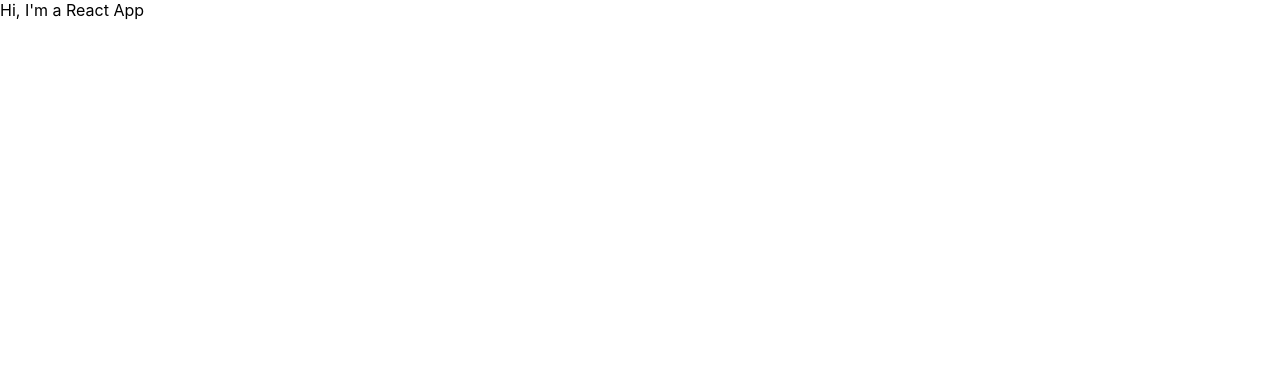
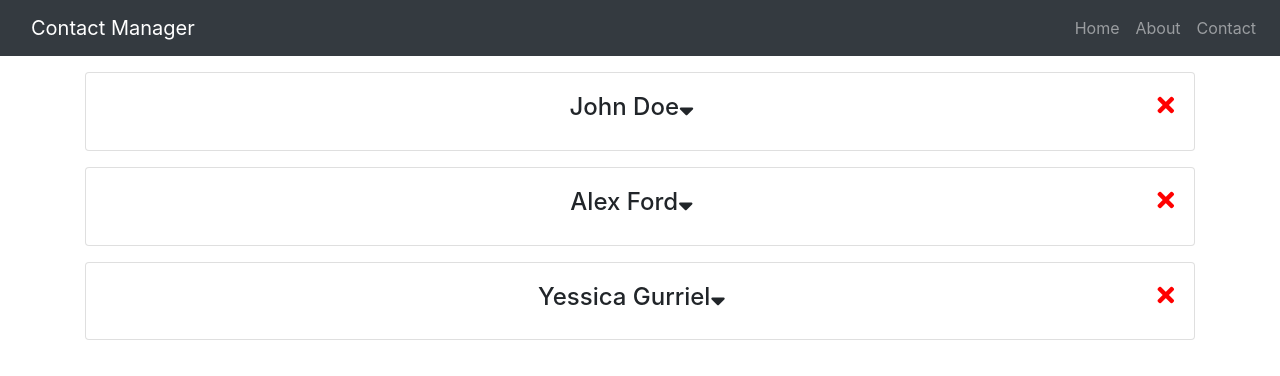
Before and after one commit to nichandy/static-s3-web-app, a React (Create React App) app: page / in a window 1280 px wide. Shown: the top 376 px of the page. Built offline with nearby package versions, Linux system fonts and the light colour scheme.

Commit message:
Adds up to redux chapter

```diff
--- a/public/index.html
+++ b/public/index.html
@@ -10,6 +10,7 @@
       content="Web site created using create-react-app"
     />
     <link rel="apple-touch-icon" href="%PUBLIC_URL%/logo192.png" />
+    <link rel="stylesheet" href="https://pro.fontawesome.com/releases/v5.10.0/css/all.css" integrity="sha384-AYmEC3Yw5cVb3ZcuHtOA93w35dYTsvhLPVnYs9eStHfGJvOvKxVfELGroGkvsg+p" crossorigin="anonymous"/>
     <!--
       manifest.json provides metadata used when your web app is installed on a
       user's mobile device or desktop. See https://developers.google.com/web/fundamentals/web-app-manifest/
--- a/src/App.js
+++ b/src/App.js
@@ -1,13 +1,36 @@
 import './App.css';
 import React, { Component } from 'react';
+import { BrowserRouter as Router, Route, Switch } from 'react-router-dom';
+import Contacts from './components/Contacts';
+import Header from './components/Header';
+import About from './components/pages/About';
+import NotFound from './components/pages/NotFound';
+
+import { Provider } from 'react-redux';
+import store from './store';
+
+import 'bootstrap/dist/css/bootstrap.min.css';
 
 function App() {
-  // return (
-  //   <div className="App">
-  //     <h1>Hi, I'm a React App!</h1>
-  //   </div>
-  // );
-  return React.createElement('div', 'h3', 'Hi, I\'m a React App');
+  return (
+    <Provider store={store}>
+      <Router>
+        <div className="App">
+          <Header branding="Contact Manager" />
+          <div className="container">
+            <Switch>
+              <Route exact path="/" component={Contacts} />
+              <Route exact path="/about" component={About} />
+              <Route component={NotFound} />
+            </Switch>
+          </div>
+        </div>
+      </Router>
+    </Provider>
+  );
 }
 
 export default App;
+
+// To get url params use {props.match.params.paramYouWant}
+// Redirect this.props.history.push('/');
--- /dev/null
+++ b/src/components/Contact.js
@@ -0,0 +1,50 @@
+import React, { Component } from 'react';
+import PropTypes from 'prop-types';
+
+
+class Contact extends Component {
+
+    state = {
+        showContactInfo: false
+    };
+
+    onShowClick = (e) => {
+        this.setState({ showContactInfo: !this.state.showContactInfo });
+    }
+
+    onDeleteClick = (e) => {
+        this.props.deleteClickHandler();
+    }
+
+    render() {
+        const { contact } = this.props;
+        const { showContactInfo } = this.state;
+
+        return (
+            <div className="card card-body mb-3">
+                <h4>{contact.name}
+                    <i
+                        onClick={this.onShowClick.bind(this, contact.name)} className="fas fa-sort-down" style={{ cursor: 'pointer' }}
+                    />
+                    <i
+                        className="fas fa-times"
+                        style={{ cursor: 'pointer', float: 'right', color: 'red' }}
+                        onClick={this.onDeleteClick}
+                    />
+                </h4>
+                {showContactInfo ? (
+                    <ul className="list-group">
+                        <li className="list-group-item">Email: {contact.email}</li>
+                        <li className="list-group-item">Phone: {contact.phone}</li>
+                    </ul>
+                ) : null}
+            </div>
+        )
+    }
+}
+
+Contact.propTypes = {
+    contact: PropTypes.object.isRequired,
+    deleteClickHandler: PropTypes.func.isRequired
+};
+export default Contact;
--- /dev/null
+++ b/src/components/Contacts.js
@@ -0,0 +1,52 @@
+import React, { Component } from 'react'
+import Contact from './Contact'
+
+class Contacts extends Component {
+  state = {
+    contacts: [
+      {
+        id: 1,
+        name: 'John Doe',
+        email: 'jdoe@gmail.com',
+        phone: '555-555-5555'
+      },
+      {
+        id: 2,
+        name: 'Alex Ford',
+        email: 'aford@gmail.com',
+        phone: '222-555-5555'
+      },
+      {
+        id: 3,
+        name: 'Yessica Gurriel',
+        email: 'ygurriel@gmail.com',
+        phone: '333-555-5555'
+      }
+    ]
+  };
+
+  deleteContact = (id) => {
+    const { contacts } = this.state;
+    const newContacts = contacts.filter(contact => contact.id !== id);
+    this.setState({
+      contacts: newContacts
+    });
+  }
+
+  render() {
+    const { contacts } = this.state;
+    return (
+      <React.Fragment>
+        {contacts.map(contact => (
+          <Contact
+            key={contact.id}
+            contact={contact}
+            deleteClickHandler={this.deleteContact.bind(this, contact.id)}
+          />
+        ))}
+      </React.Fragment>
+    )
+  }
+}
+
+export default Contacts;
--- /dev/null
+++ b/src/components/Header.js
@@ -0,0 +1,37 @@
+import React from 'react'
+import PropTypes from 'prop-types';
+import { Link } from 'react-router-dom';
+
+const Header = (props) => {
+    const {branding} = props;
+    return (
+        <nav className="navbar navbar-expand-sm navbar-dark bg-dark mb-3 py--0">
+            <div className="container">
+                <a href="/" className="navbar-brand">{branding}</a>
+            </div>
+            <div>
+                <ul className="navbar-nav mx-auto">
+                    <li className="navbar-item">
+                        <Link to="/" className="nav-link">Home</Link>
+                    </li>
+                    <li className="navbar-item">
+                        <Link to="/about" className="nav-link">About</Link>
+                    </li>
+                    <li className="navbar-item">
+                        <Link to="/contact" className="nav-link">Contact</Link>
+                    </li>
+                </ul>
+            </div>
+        </nav>
+
+    )
+}
+
+Header.defaultProps = {
+    branding: 'My App'
+};
+
+Header.propTypes = {
+    branding: PropTypes.string.isRequired
+};
+export default Header;
--- /dev/null
+++ b/src/components/pages/About.js
@@ -0,0 +1,13 @@
+import React, { Component } from 'react'
+
+const About = () => {
+    return (
+      <div>
+        <h1 className="display-4">About Contact Manager</h1>
+        <p className="lead">Simple app to manage contacts</p>
+        <p className="text-secondary">Version 1.0.0</p>
+      </div>
+    )
+}
+
+export default About;
--- /dev/null
+++ b/src/components/pages/NotFound.js
@@ -0,0 +1,12 @@
+import React from 'react'
+
+function NotFound() {
+  return (
+    <div>
+      <h1 className="display-4">404 Page Not Found</h1>
+      <p className="lead">Sorry, that page does not exist <i className="fas fa-frown"/></p>
+    </div>
+  );
+};
+
+export default NotFound;
--- a/src/index.css
+++ b/src/index.css
@@ -1,5 +1,6 @@
 body {
   margin: 0;
+  background-color: rgb(32, 32, 32);
   font-family: -apple-system, BlinkMacSystemFont, 'Segoe UI', 'Roboto', 'Oxygen',
     'Ubuntu', 'Cantarell', 'Fira Sans', 'Droid Sans', 'Helvetica Neue',
     sans-serif;
--- /dev/null
+++ b/src/reducers/contactReducer.js
@@ -0,0 +1,9 @@
+/* eslint-disable import/no-anonymous-default-export */
+const initialState = {};
+
+export default function(state = initialState, action) {
+  switch(action.type) {
+    default:
+      return state;
+  }
+}
--- /dev/null
+++ b/src/reducers/index.js
@@ -0,0 +1,6 @@
+import { combineReducers } from 'redux';
+import contactReducer from './contactReducer';
+
+export default combineReducers({
+  contact: contactReducer
+});
--- /dev/null
+++ b/src/store.js
@@ -0,0 +1,13 @@
+import { createStore, applyMiddleware, compose } from 'redux';
+import thunk from 'redux-thunk';
+import rootReducer from './reducers';
+
+const initialState = {};
+
+const middleware = [thunk];
+
+const store = createStore(rootReducer, initialState, compose(applyMiddleware(...middleware),
+window.__REDUX_DEVTOOLS_EXTENSION__ && window.__REDUX_DEVTOOLS_EXTENSION__()
+));
+
+export default store;
```
Also changed, not shown: package.json (+9 -0 lines), 1 other file (tests, documents, lock files or other folders).
